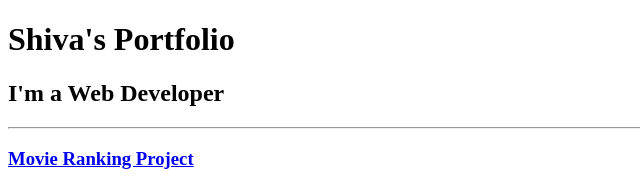
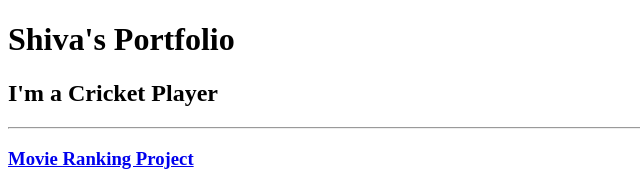
Before and after one commit to shivaG0824/html-portfolio, a plain HTML site: page index.html in a window 1280 px wide. Shown: the top 185 px of the page, 0-640 px from the left. Drawn offline with Linux system fonts and the light colour scheme.

Commit message:
Modified heading 1

```diff
--- a/index.html
+++ b/index.html
@@ -8,7 +8,7 @@
 </head>
 <body>
     <h1>Shiva's Portfolio</h1>
-    <h2>I'm a Web Developer</h2>
+    <h2>I'm a Cricket Player</h2>
     <hr>
     <h3><a href="./public/movie-ranking.html">Movie Ranking Project</a></h3>
     <img src="./assets/images/movie-ranking.png" alt="movie ranking" height="200">
```
Also changed, not shown: 1 other file.
